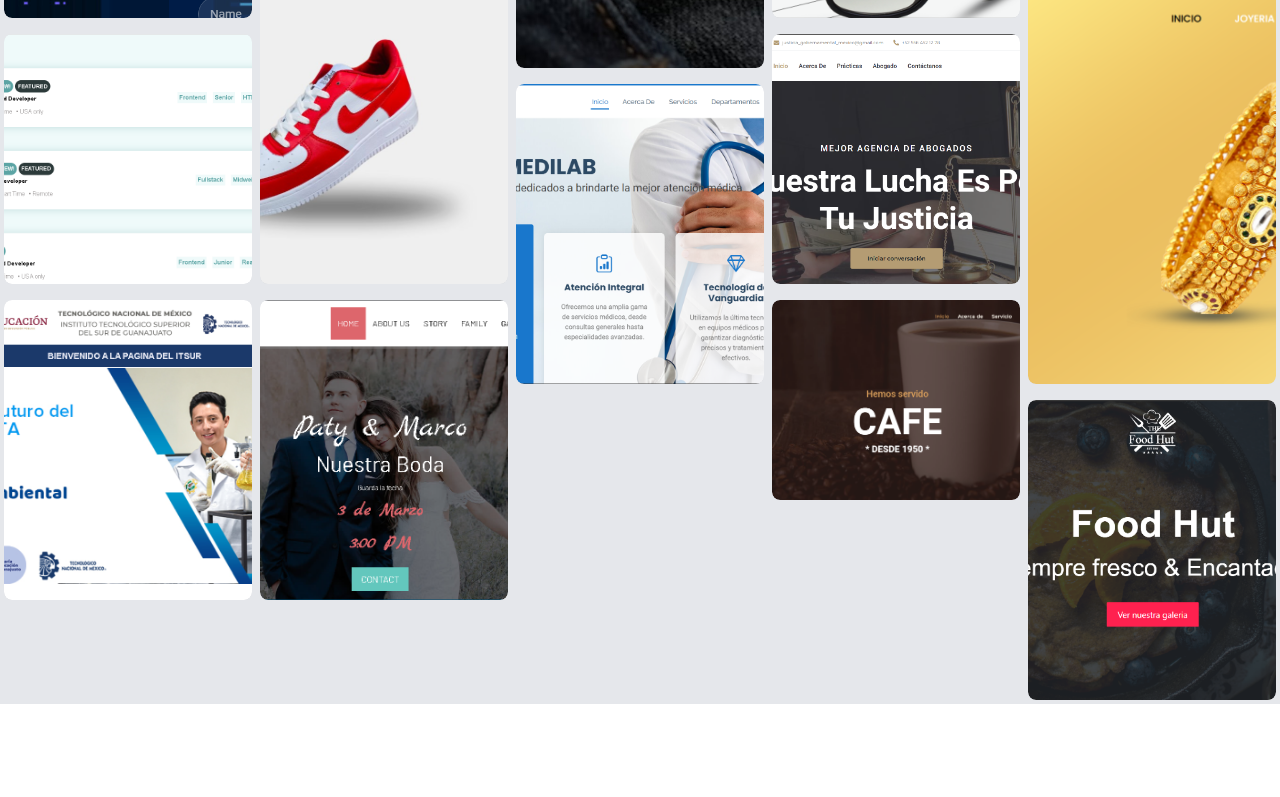
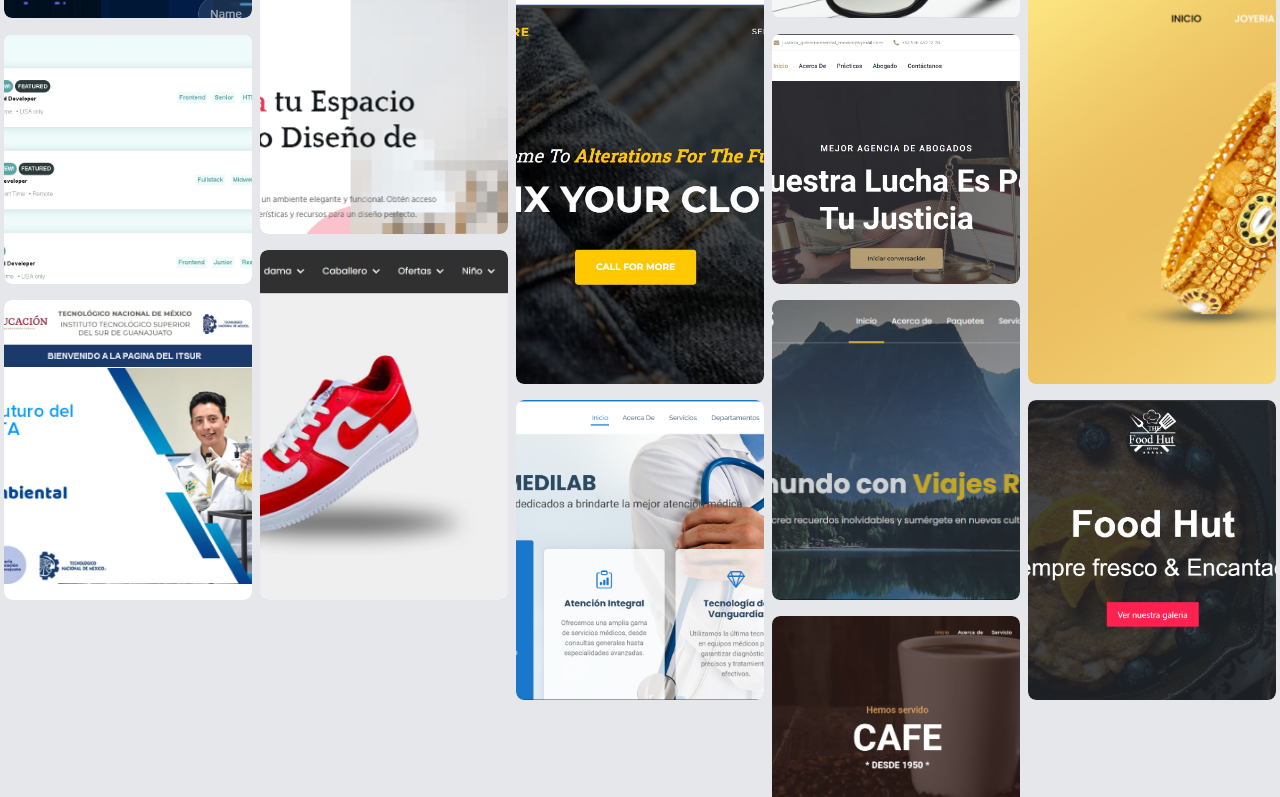
Before and after one commit to hugogaytan10/ravekh-page, a React (Vite) app: page /proyectos in a window 1280 px wide. Shown: the part 452-1249 px from the top of the page. Before the commit the page ends 1156 px from the top, so only its background shows below. Built offline with nearby package versions, Linux system fonts and the light colour scheme.

Commit message:
cambios principal mansory

```diff
--- a/src/Components/Muestra/Masonry.jsx
+++ b/src/Components/Muestra/Masonry.jsx
@@ -1,6 +1,7 @@
 import React from "react";
 import filter from "../../assets/filter-cards.png";
 import itsur from "../../assets/ITSUR.png";
+import interior from "../../assets/Interior.png"
 import short from "../../assets/short-link.png";
 import medicos from "../../assets/Medicos.png";
 import digital from "../../assets/digital.png";
@@ -12,6 +13,7 @@ import abogados from "../../assets/abogados.png";
 import cafe from "../../assets/cafe.png";
 import mascotas from "../../assets/mascotas.png";
 import joyeria from "../../assets/joyeria.png";
+import Viajes from "../../assets/Viajes.png";
 import restaurante from "../../assets/restaurante.png";
 const images = [
   {
@@ -42,7 +44,13 @@ const images = [
     height: 250,
     link: "https://cute-boba-d3d365.netlify.app/",
   },
-
+  {
+    src: interior,
+    alt: "Página de diseño de interiores",
+    description: "Página de diseño de interiores",
+    height: 300,
+    link: "https://hilarious-pithivier-63fa02.netlify.app/",
+  },
   {
     src: zapatos,
     alt: "Tienda de zapatos",
@@ -52,8 +60,8 @@ const images = [
   },
   {
     src: digital,
-    alt: "Descripción 6",
-    description: "Texto de la imagen 6",
+    alt: "Invitaciones digitales",
+    description: "Invitacion digital para boda",
     height: 300,
     link: "https://startling-lolly-70cc76.netlify.app/",
   },
@@ -84,6 +92,13 @@ const images = [
     description: "Página de abogados",
     height: 250,
     link: "https://bespoke-baklava-423557.netlify.app/",
+  },
+  {
+    src: Viajes,
+    alt: "Agencia de viajes",
+    description: "Agencia de viajes",
+    height: 300,
+    link: "https://spectacular-raindrop-cdfdda.netlify.app/",
   },
   {
     src: cafe,
```
Also changed, not shown: src/assets/Interior.png (added), src/assets/Viajes.png (added).
